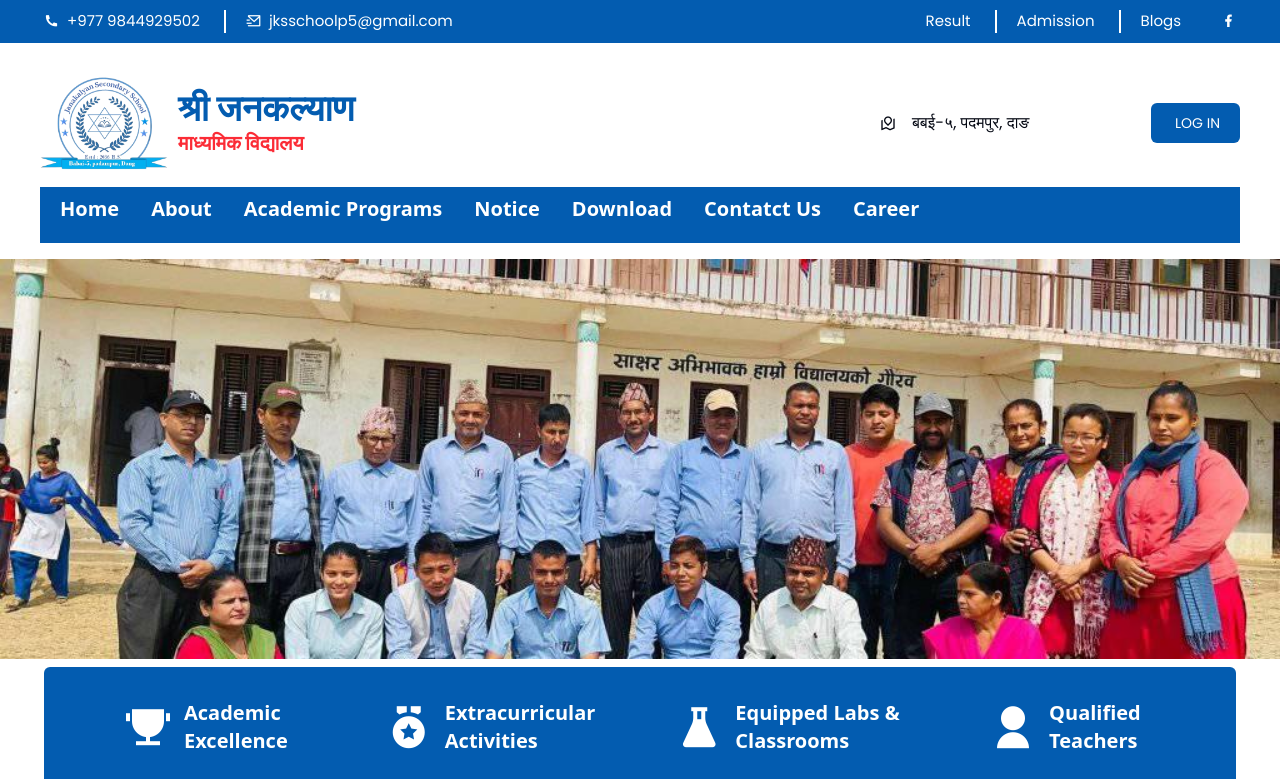
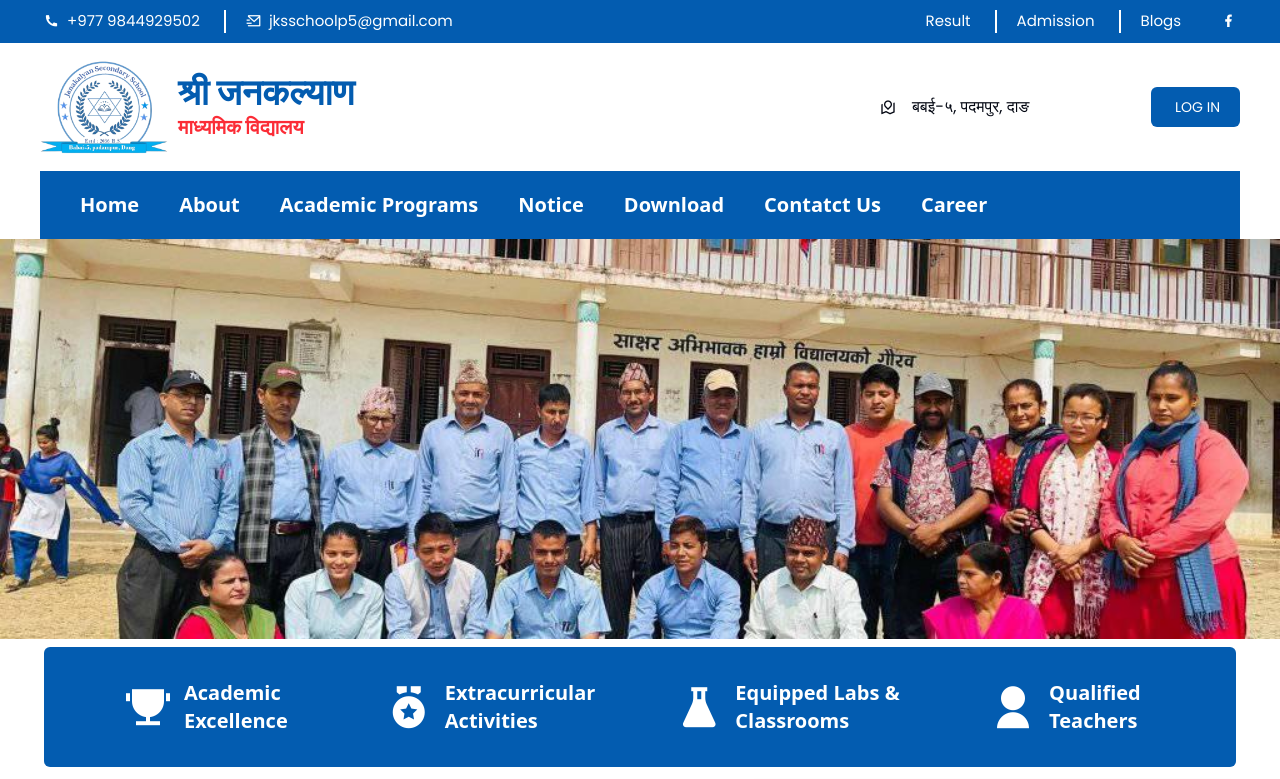
Before and after one commit to GShix/JKS_School_Babai5, a React (Vite) app in the folder react_janakalyan/: page / in a window 1280 px wide. Shown: the top 779 px of the page. Built offline with nearby package versions, Linux system fonts and the light colour scheme; some icons are missing.

Commit message:
padding and top-60 fixing

```diff
--- a/react_janakalyan/src/layouts/Header.tsx
+++ b/react_janakalyan/src/layouts/Header.tsx
@@ -101,7 +101,7 @@ const Header = () => {
             </div>
         </div>
 
-        <nav className="navbar relative bg-white text-white w-full gap-5 max-sm:text-3xl px-2 sm:px-10 py-4">
+        <nav className="navbar relative bg-white text-white w-full gap-5 max-sm:text-3xl px-2 sm:px-10">
 
             {/* Large Nav Link */}
             <div className="large-nav-logo sm:flex items-center justify-between w-full max-sm:flex-col sm:py-4">
@@ -122,10 +122,10 @@ const Header = () => {
                 </div>
 
             </div>
-            <div className="navigations bg-[#035CB0] flex gap-4 text-base bg-trnsparent max-sm:hidden pl-5 py-3">
-                <ul className="flex items-center gap-8">
+            <div className="navigations bg-[#035CB0] flex gap-4 text-base bg-trnsparent max-sm:hidden py-6 px-10 items-center sticky top-0 left-10 right-10 z-50">
+                <ul className="flex items-center justify-between text-white gap-10">
                     {navLinks.map((link,index)=>(
-                    <li key={index} className="mb-3 flex items-center">
+                    <li key={index} className="flex items-center">
                         <a  className="nav-link-item hover:text-[#035CB0] flex items-center" href={link.href}>
                             <span className="block font-sans leading-none font-semibold text-xl hover:text-yellow-400">{link.title}</span>
                         </a>
@@ -139,7 +139,7 @@ const Header = () => {
                 <i className={`${ clickMenu?"ri-close-line":"ri-menu-fill"} transition-transform ease-in-out cursor-pointer`}onClick={() => setClickMenu(!clickMenu)}></i>
             </div>
             {clickMenu ? (
-            <div className="small-nav-link bg-[#035CB0] flex flex-col gap-4 absolute left-0 right-0 top-53 z-50 text-base sm:hidden px-4 py-3 mx-2">
+            <div className="small-nav-link bg-[#035CB0] flex flex-col gap-4 absolute left-0 right-0 top-60 z-50 text-base sm:hidden px-4 py-3 mx-2">
                 <ul>
                     {navLinks.map((link,index)=>(
                     <li key={index} className="mb-3 ">
```
